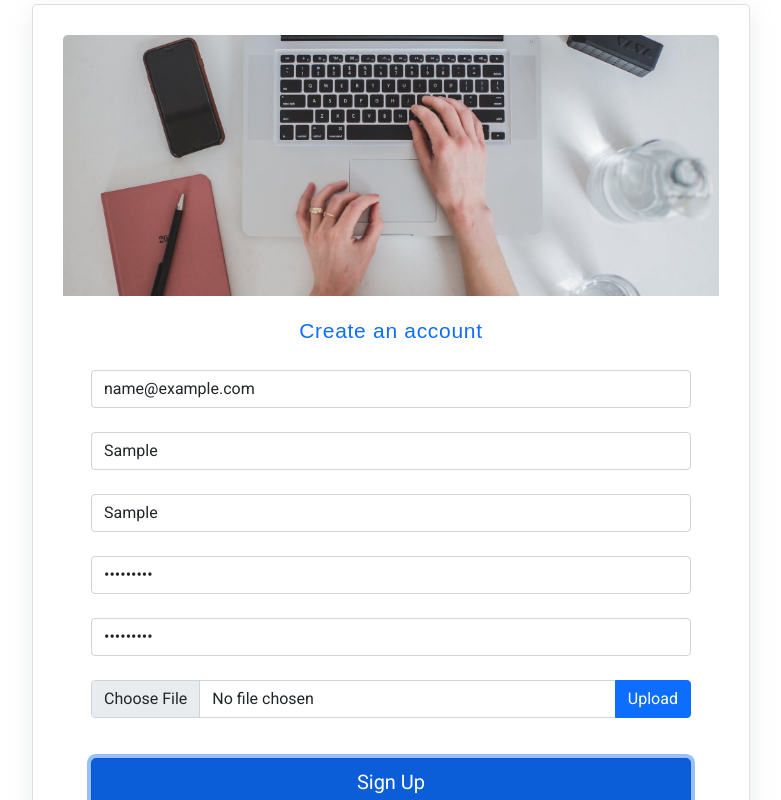
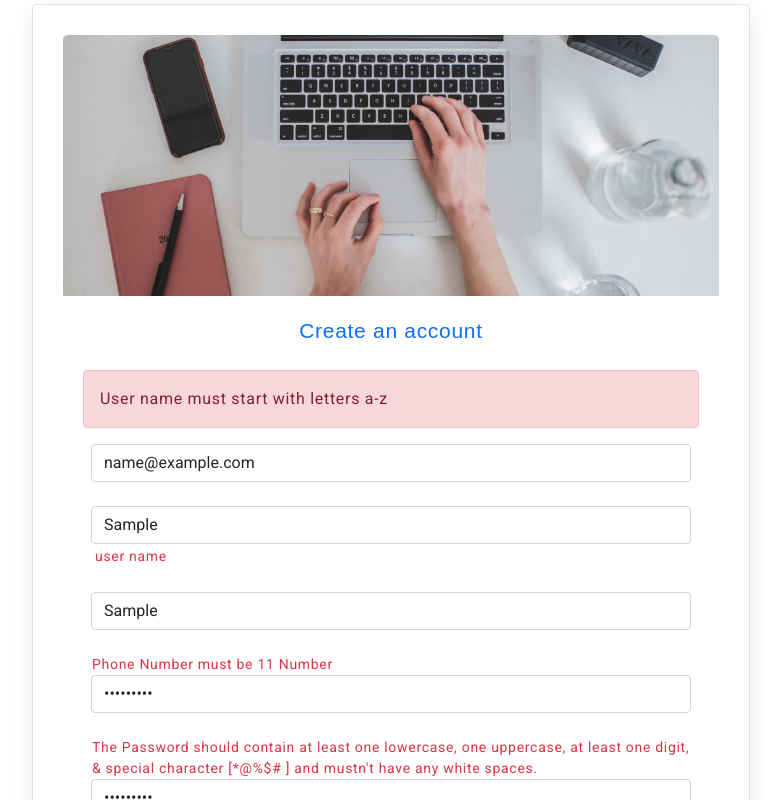
Before and after one commit to Mhmd3ssam/Joy, a React (Create React App) app in the folder client/: page /signup in a window 1280 px wide. Both pictures are taken after typing "name@example.com", "Sample", "Sample", "Sample123", "Sample123" into the empty fields and a click on the button "Sign Up". Shown: the top 800 px of the page, without its empty margins (249-1030 px from the left). Built offline with nearby package versions, Linux system fonts and the light colour scheme; no server answers.

Commit message:
Add validation to Sign Up form

```diff
--- a/client/src/components/Signup.js
+++ b/client/src/components/Signup.js
@@ -27,8 +27,40 @@ export default function Signup() {
   const [progress, setProgress] = useState(0);
   const [url, setUrl] = useState("");
   const [imgErr, setImgErr] = useState("");
+  const [signError, setSignError] = useState({email:"", userName:"",phone:"", password:""});
+  const[phone, setPhone] = useState("")
+
+  //ٌRegex
+  const emailValidation =
+      /^(([^<>()[\]\\.,;:\s@"]+(\.[^<>()[\]\\.,;:\s@"]+)*)|(".+"))@((\[[0-9]{1,3}\.[0-9]{1,3}\.[0-9]{1,3}\.[0-9]{1,3}\])|(([a-zA-Z\-0-9]+\.)+[a-zA-Z]{2,}))$/;
+
+  const userNameValidation =
+  /[a-zA-Z]{2,10}[^&*%$#@!|~`'"){+->?]+\s[a-zA-Z]{2,10}[^&*%$#@!|~`'"){+->?]$/;
+
+    const password =
+    /^(?=.*[a-z])(?=.*[A-Z])(?=.*\d)(?=.*[$@$!%*?&])[A-Za-z\d@$!%*?&]{8,}$/;
 
 
+
+  function errorSubmitState(e){
+
+  //mobile validation
+
+    console.log(e)
+    setSignError({
+      ...signError,
+      email:
+       !emailValidation.test(e.target[0].value)? "you should provide an email" : null,
+      userName:
+       !userNameValidation.test(e.target[1].value)? "user name" : null,
+      phone:
+      e.target[2].value.length !== 11? "Phone Number must be 11 Number" : null,
+       password:
+       !password.test(e.target[3].value)?
+       "The Password should contain at least one lowercase, one uppercase, at least one digit, & special character [*@%$# ] and mustn't have any white spaces." : null
+
+    });
+  }
 
   async function handelUpload() {
     console.log("test")
@@ -56,7 +88,7 @@ export default function Signup() {
     );
     }catch (error) {
       console.log(error.message);
-      setError("Upload Image First");
+      setImgErr("Upload Image First");
     }
   }
 
@@ -74,11 +106,27 @@ export default function Signup() {
   }
   async function handleSubmit(e) {
     e.preventDefault();
+    let mobileCode= phoneRef.current.value.substring(0,3);
+    let validMobileCode =
+    mobileCode == "010" ||
+    mobileCode == "011" ||
+    mobileCode == "012" ||
+    mobileCode == "015"
+      ? true
+      : false;
+    setPhone(phoneRef)
+    console.log(phoneRef)
     if (passwordRef.current.value !== passwordConfirmRef.current.value) {
       return setError("Passwords doesn't match");
     }
     try {
+
       setError("");
+      if (!userNameValidation.test(englishUserName.current.value) || !emailValidation.test(emailRef.current.value)
+           || !password.test(passwordRef.current.value) || phoneRef.current.value.length !== 11 || !validMobileCode
+           ){
+        throw "User name must start with letters a-z"
+      }
       setLoading(true);
       await signup(auth, emailRef.current.value, passwordRef.current.value);
       await login(auth, emailRef.current.value, passwordRef.current.value);
@@ -92,7 +140,8 @@ export default function Signup() {
       history.push("/layout");
     } catch (err) {
       console.log(err);
-      setError("Failed to create an account");
+      setError(err);
+      errorSubmitState(e)
     }
     setLoading(false);
   }
@@ -116,70 +165,6 @@ export default function Signup() {
   };
 
   return (
-    <>
-      {/* <Container
-        className="d-flex align-items-center   justify-content-between"
-        style={{ minHeight: "100vh" }}
-      >
-        <div className="w-100 text-center">
-          <span className="display-1  d-block">Be one of us </span>
-          <span className="  ">let's achieve success together</span>
-        </div>
-
-        <Card className="w-100" style={{ maxWidth: "400px" }}>
-          <Card.Body>
-            <h2 className="text-center mb-4"> Sign Up</h2>
-            {error && <Alert variant="danger">{error}</Alert>}
-            <Form onSubmit={handleSubmit}>
-              <Form.Group id="english-userName">
-                <Form.Label> User Name in English</Form.Label>
-                <Form.Control type="text" ref={englishUserName} required />
-              </Form.Group>
-              <Form.Group id="email">
-                <Form.Label> Email</Form.Label>
-                <Form.Control type="email" ref={emailRef} required />
-              </Form.Group>
-              <Form.Group id="phone">
-                <Form.Label> Phone number</Form.Label>
-                <Form.Control type="number" ref={phoneRef} required />
-              </Form.Group>
-              <Form.Group id="User_Image">
-
-                <label className="text-primary font-weight-bold mb-2">
-                  User Image{" "}
-                </label>{" "}
-
-                <MDBInput type="file" required onChange={handelChange} />
-                <Button
-                  onClick={handelUpload}
-                  className="btn-upload-gradiant mt-5"
-                >
-                  Upload
-                </Button>
-              </Form.Group>
-              <Form.Group id="password">
-                <Form.Label> Password</Form.Label>
-                <Form.Control type="password" ref={passwordRef} required />
-              </Form.Group>
-              <Form.Group id="password-confrim">
-                <Form.Label> Password confirmation</Form.Label>
-                <Form.Control
-                  type="password"
-                  ref={passwordConfirmRef}
-                  required
-                />
-              </Form.Group>
-              <Button disabled={loading} type="submit" className="w-100 mt-4">
-                Sign Up
-              </Button>
-            </Form>
-          </Card.Body>
-          <div className="w-100 text-center mt-2">
-            Already have an account? <Link to="/login"> Log In </Link>
-          </div>
-        </Card>
-      </Container> */}
-
       <Container className="mt-1">
         <section className="h-100 h-custom">
           <div className="container  h-100">
@@ -217,12 +202,12 @@ export default function Signup() {
                           // value={brandName}
                           name="Email"
                         />
-                        {/* {errors.brandName ? (
-                        <small className="text-danger ms-1">
-                          {errors.brandName}
-                        </small>
-                      ) : null} */}
+                        {signError.email? <small className="text-danger ms-1">
+                          {signError.email}
+                        </small>: null }
+
                       </div>
+
 
                       <div className="mb-4">
                         <input
@@ -238,11 +223,9 @@ export default function Signup() {
                           ref={englishUserName}
                           required
                         />
-                        {/* {errors.serviceName ? (
-                        <small className="text-danger ms-1">
-                          {errors.serviceName}
-                        </small>
-                      ) : null}{" "} */}
+                      {signError.userName? <small className="text-danger ms-1">
+                          {signError.userName}
+                        </small>: null }
                       </div>
 
                       <div className="row">
@@ -261,11 +244,9 @@ export default function Signup() {
                             }}
                           />
                         </div>
-                        {/* {errors.servicePrice ? (
-                          <small className="text-danger ms-1">
-                            {errors.servicePrice}
-                          </small>
-                        ) : null} */}
+                        {signError.phone? <small className="text-danger ms-1">
+                          {signError.phone}
+                        </small>: null }
                       </div>
 
                       {/* <div class="form-check form-check-inline mb-4">
@@ -308,11 +289,9 @@ export default function Signup() {
                             }}
                           />
                         </div>
-                        {/* {errors.servicePrice ? (
-                          <small className="text-danger ms-1">
-                            {errors.servicePrice}
-                          </small>
-                        ) : null} */}
+                        {signError.password? <small className="text-danger ms-1">
+                          {signError.password}
+                        </small>: null }
                       </div>
 
                       <div className="row">
@@ -374,10 +353,9 @@ export default function Signup() {
                       </button>
                     </form>
                     <div className="w-100 text-center mt-2">
-                      Already have an account?{" "}
+                      Already have an account?
                       <Link to="/login" className="text-primary">
-                        {" "}
-                        Log In{" "}
+                        Log In
                       </Link>
                     </div>
                   </div>
@@ -387,6 +365,5 @@ export default function Signup() {
           </div>
         </section>
       </Container>
-    </>
   );
 }
```
